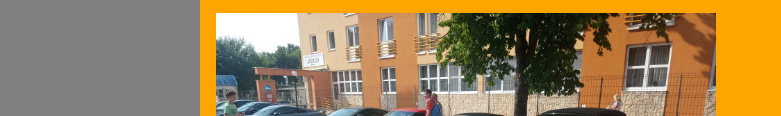
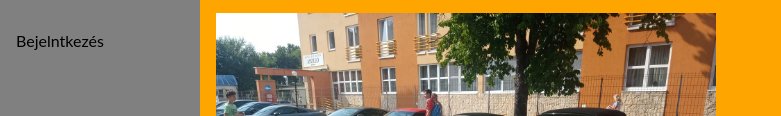
Before and after one commit to Hegymegi-Akos/kollazs_jo, a plain HTML site: page index.html in a window 1280 px wide. Shown: the part 425-541 px from the top of the page, without its empty margins (0-781 px from the left). Drawn offline with Linux system fonts and the light colour scheme.

Commit message:
Update index.html

```diff
--- a/index.html
+++ b/index.html
@@ -87,6 +87,7 @@
                       <a href="https://hegymegi-akos.github.io/ceges.html/">Pizza lap</a>
                     <a href="https://hegymegi-akos.github.io/xd.html/">Számitógépek</a>
                          <a href="https://hegymegi-akos.github.io/pita.html/">Pitagorasz<a>
+                             <a href="https://hegymegi-akos.github.io/bejelentkez-s.html/">Bejelntkezés<a>
 
                 </div>
                 <div class="content">
```
